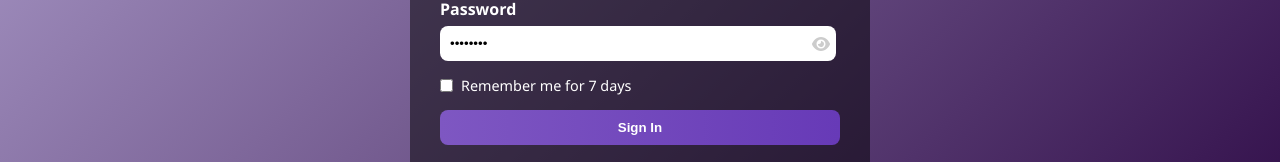
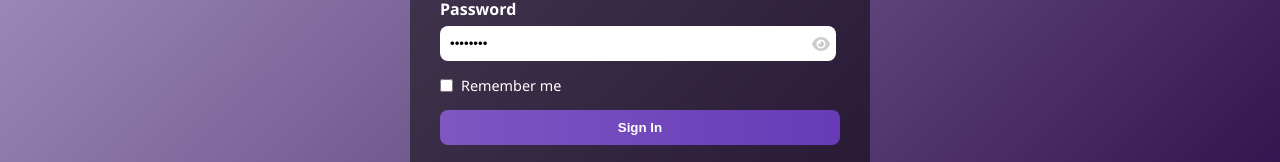
Before and after one commit to saniyasarfaraz/Securely_Tix, a React (Create React App) app in the folder frontend/: page / in a window 1280 px wide. Shown: the part 440-602 px from the top of the page. Built offline with nearby package versions, Linux system fonts and the light colour scheme.

Commit message:
fix UI bug

```diff
--- a/frontend/src/Assignment_1/Login.js
+++ b/frontend/src/Assignment_1/Login.js
@@ -79,7 +79,7 @@ localStorage.setItem("userEmail", res.data.user.email);  // Save email for heade
               checked={remember}
               onChange={() => setRemember(!remember)}
             />
-            <label>Remember me for 7 days</label>
+            <label>Remember me</label>
           </div>
           <button type="submit">Sign In</button>
         </form>
```
